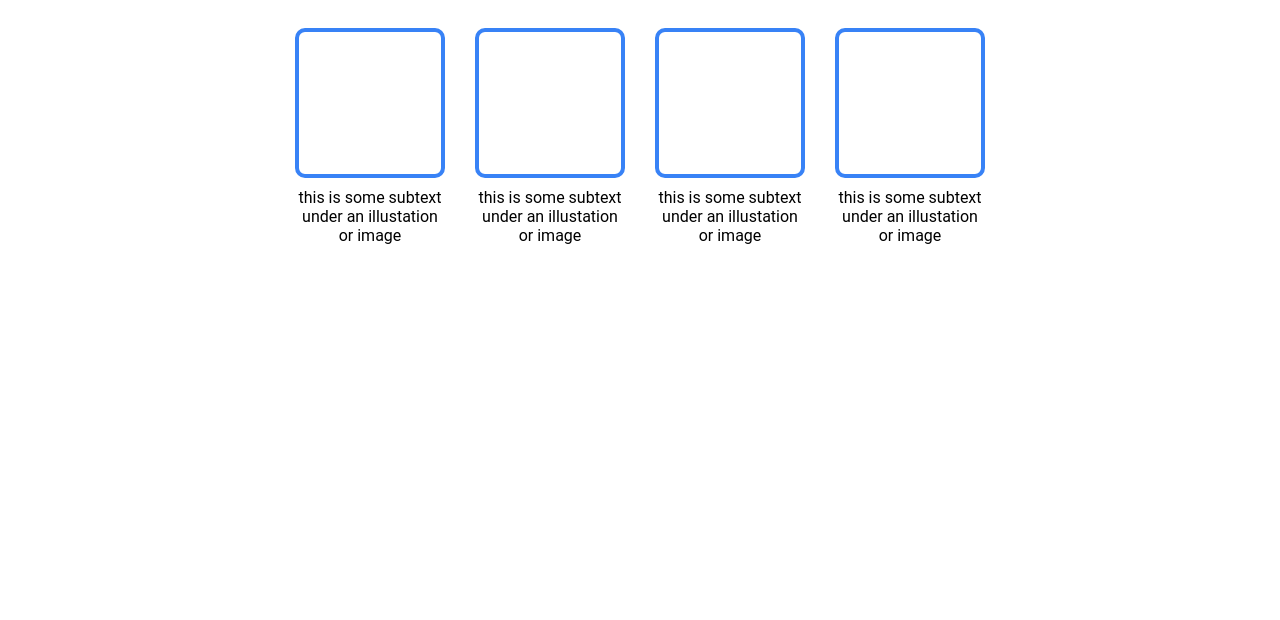
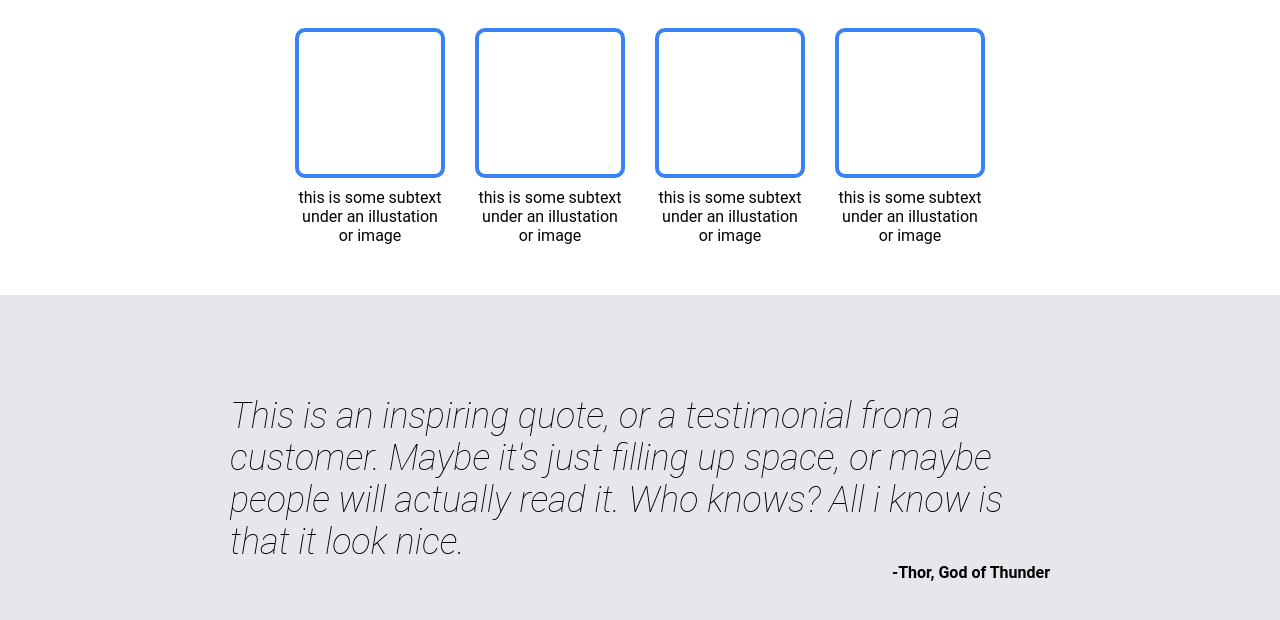
Before and after one commit to Gigorobongo/first-landing-page, a plain HTML site: page index.html in a window 1280 px wide. Shown: the part 694-1314 px from the top of the page. Before the commit the page ends 939 px from the top, so only its background shows below. Drawn offline with Linux system fonts and the light colour scheme.

Commit message:
Added quote section
Still need to change fonts

```diff
--- a/index.html
+++ b/index.html
@@ -47,6 +47,16 @@
                 </div>
             </div>
         </div>
+        <div class="section-3">
+            <div class="quote-container">
+                <div class="quote">
+                    <p>This is an inspiring quote, or a testimonial from a customer. Maybe it's just filling up space, or maybe people will actually read it. Who knows? All i know is that it look nice.</p>
+                </div>
+                <div class="quote-author">
+                    -Thor, God of Thunder
+                </div>
+            </div>
+        </div>
     </div>
 </body>
 </html>
--- a/style.css
+++ b/style.css
@@ -106,3 +106,30 @@ h1 {
     gap: 30px;
     flex-wrap: wrap;
 }
+
+.section-3 {
+    margin-top: 50px;
+    background-color: #E5E7EB;
+    display: flex;
+    flex-direction: column;
+    align-items: center;
+    padding: 100px;
+
+}
+
+.quote {
+    font-size: 36px;
+    font-weight: 100;
+    font-style: italic;
+    width: 820px;
+}
+
+.quote-author {
+    align-self: flex-end;
+    font-weight: bold;
+}
+
+.quote-container {
+    display: flex;
+    flex-direction: column;
+}
```
